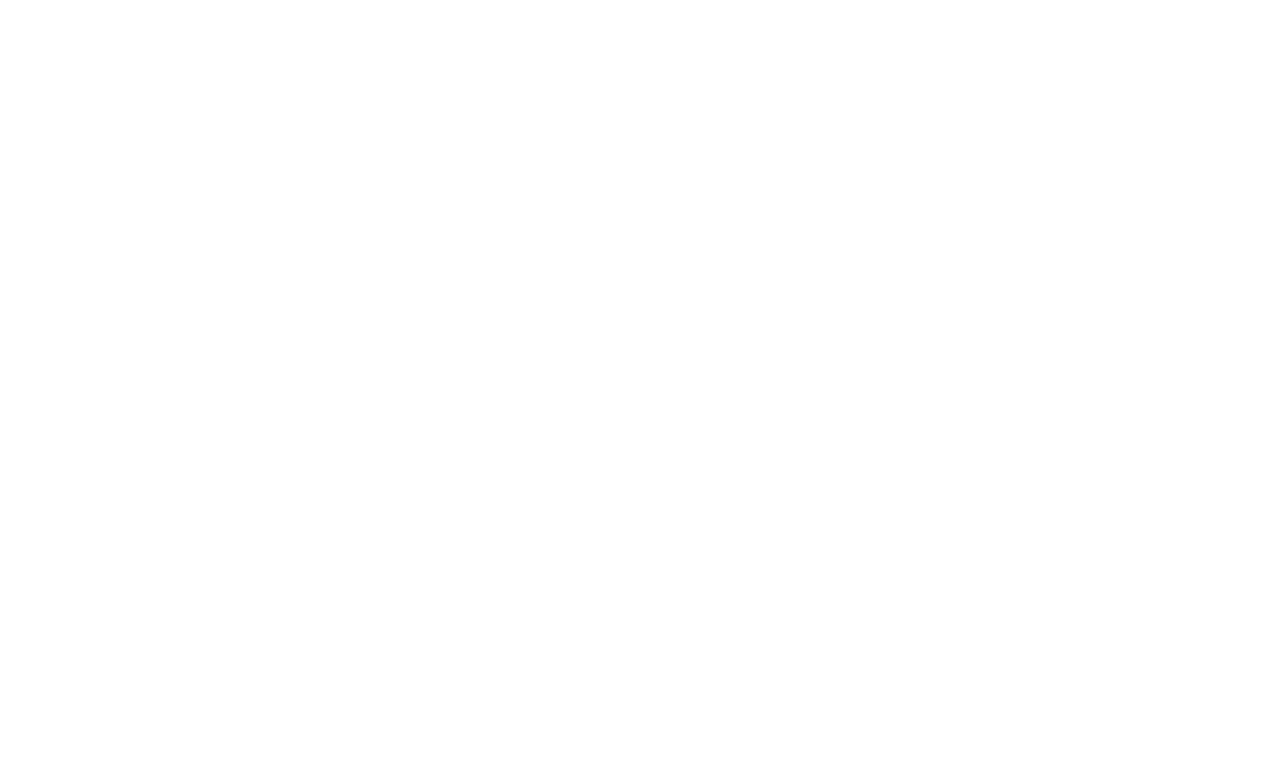
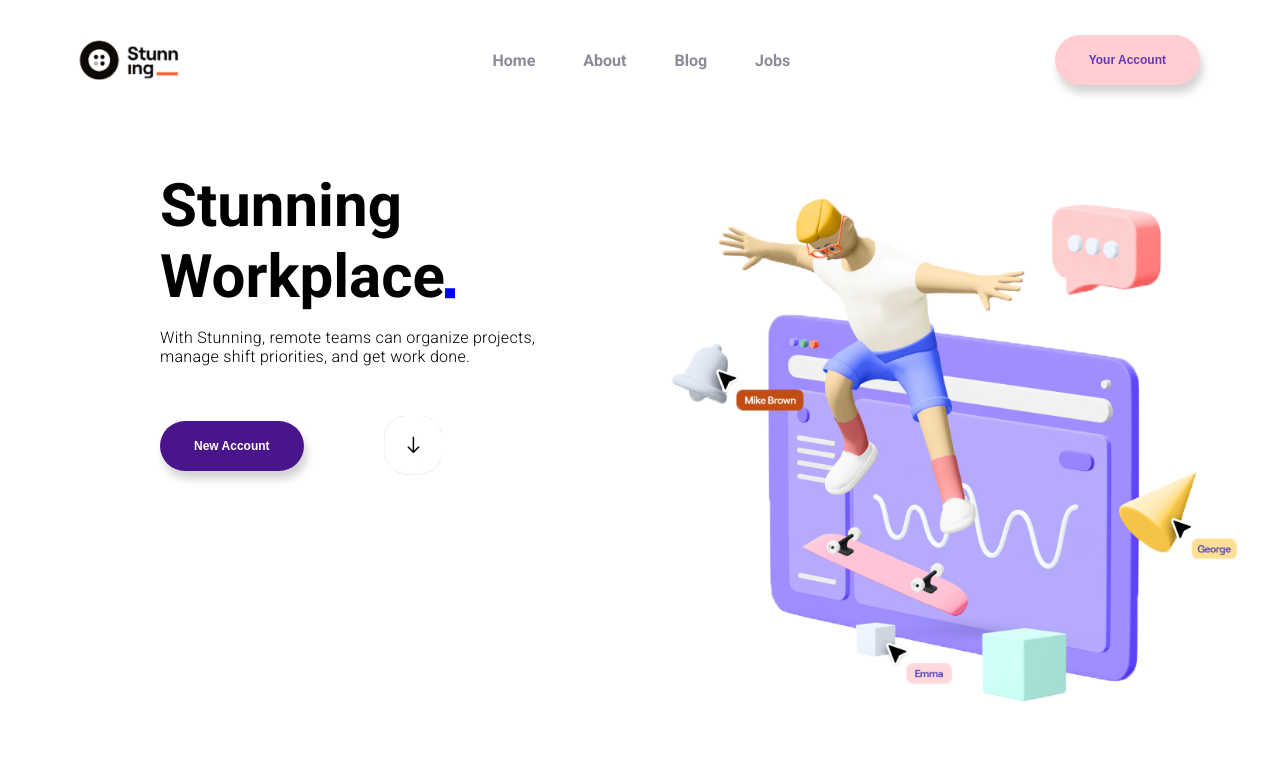
Before and after one commit to kaulashish/landing-page, a plain HTML site: page index.html in a window 1280 px wide. Drawn offline with Linux system fonts and the light colour scheme.

Commit message:
added, topbar, partial landing section

```diff
--- a/index.css
+++ b/index.css
@@ -0,0 +1,132 @@
+@import url('https://fonts.googleapis.com/css2?family=Poppins:wght@300;400;500;600;700&family=Roboto:wght@300;400;500;700;900&display=swap');
+
+body{
+    margin: 0;
+    font-family: 'Poppins', sans-serif;
+    font-family: 'Roboto', sans-serif;
+}
+
+#topbar{
+    box-sizing: border-box;
+    display: flex;
+    height: 100px;
+    width: 100%;
+    background-color: white;
+    padding: 20px 30px 0 30px;
+    justify-content: space-between;
+}
+
+#logo{
+    max-width: 100%;
+    height: auto;
+    transform: scale(0.5, 0.5);
+}
+
+#links-wrapper{
+    font-size: 16px;
+    font-weight: 600;
+    display: flex;
+    align-items: center;
+    justify-content: center;
+}
+
+#links-wrapper a{
+    color: #8b8b99;
+    text-decoration: none;
+    outline: none;
+    margin: 0 24px;
+    justify-content: space-between;
+    transition: all 0.4s;
+    transition-timing-function: ease-in-out;
+}
+
+#links-wrapper a:hover{
+    color: black;
+    box-shadow: 0 3px 0 0 #320b86;
+}
+
+#btn-wrapper{
+    display: flex;
+    align-items: center;
+}
+
+.btn{
+    align-items: center;
+    outline: none;
+    border: none;
+    border-radius: 25px;
+    font-size: 12px;
+    font-weight: 600;
+    padding: 18px 34px;
+    margin-right: 50px;
+    transition: all 0.4s;
+    transition-timing-function: ease-in-out;
+    box-shadow: 3px 8px 8px lightgray;
+}
+
+#pink-btn{
+    background-color: #ffcdd2;
+    color: #673ab1;
+}
+
+#pink-btn:hover{
+    background-color: #f48fb1;
+    color: white;
+}
+
+#landing-page-container{
+    display: flex;
+    flex-direction: row;
+    box-sizing: border-box;
+    padding-top: 70px;
+    height: calc(100vh - 120px);
+}
+
+#landing-section-left{
+    box-sizing: border-box;
+    width: 50%;
+    padding-left: 20vh;
+}
+
+#landing-section-left h1{
+    font-size: 60px;
+    margin:0;
+}
+
+#landing-section-left i{
+    color: blue;
+    font-size: 10px;
+}
+
+#landing-section-left p{
+    font-weight: 300;
+    letter-spacing: 0.3px;
+    display: flex;
+    flex-direction: column;
+}
+
+#image-container{
+    justify-content: center;
+    align-items: center;
+}
+
+#landing-section-img{
+    height: 70vh;
+    transform:scale(0.9, 0.9);
+}
+
+#btn-section{
+    margin: 50px 0;
+    display: flex;
+    flex-direction: row;
+    align-items: center;
+}
+
+#btn-section img{
+    margin-left: 30px;
+}
+
+#blue-btn{
+    background-color: #4a148c;
+    color: white;
+}
--- a/index.html
+++ b/index.html
@@ -4,9 +4,40 @@
     <meta charset="UTF-8">
     <meta http-equiv="X-UA-Compatible" content="IE=edge">
     <meta name="viewport" content="width=device-width, initial-scale=1.0">
-    <title>Document</title>
+    <link rel="stylesheet" href="./index.css">
+    <script src="https://kit.fontawesome.com/582e2cb836.js" crossorigin="anonymous"></script>
+    <title>Stunning__</title>
 </head>
 <body>
-
+    <div id="topbar">
+        <img id="logo" src="./Stunning-Project/stunning-logo.png" alt="">
+        <div id="links-wrapper">
+            <a href="./index.html">Home</a>
+            <a href="#">About</a>
+            <a href="#">Blog</a>
+            <a href="#">Jobs</a>
+        </div>
+        <div id="btn-wrapper">
+            <button class="btn" id="pink-btn">Your Account</button>
+        </div>
+    </div>
+    <div id="landing-page-container">
+        <div id="landing-section-left">
+            <h1>
+                Stunning<br>Workplace<i class="fas fa-square-full"></i>
+            </h1>
+            <p>
+                With Stunning, remote teams can organize projects,<br>
+                manage shift priorities, and get work done.
+            </p>
+            <div id="btn-section">
+                <button class="btn" id="blue-btn">New Account</button>
+                <img src="./Stunning-Project/arrow-down.png" alt="arrow-down">
+            </div>
+        </div>
+        <div id="image-container">
+            <img id="landing-section-img" src="./Stunning-Project/landing-section-image.png" alt="landing-section-img">
+        </div>
+    </div>
 </body>
 </html>
```
Also changed, not shown: Stunning-Project/Reference Image.png (added), Stunning-Project/arrow-down.png (added), Stunning-Project/arrow-up.png (added), Stunning-Project/landing-section-image.png (added), Stunning-Project/stunning-logo.png (added), Stunning-Project/tick-blue.png (added), Stunning-Project/tick-gray.png (added), Stunning-Project/user-blue.png (added), Stunning-Project/user-orange.png (added), Stunning-Project/user-pink.png (added), Stunning-Project/user-red.png (added).
